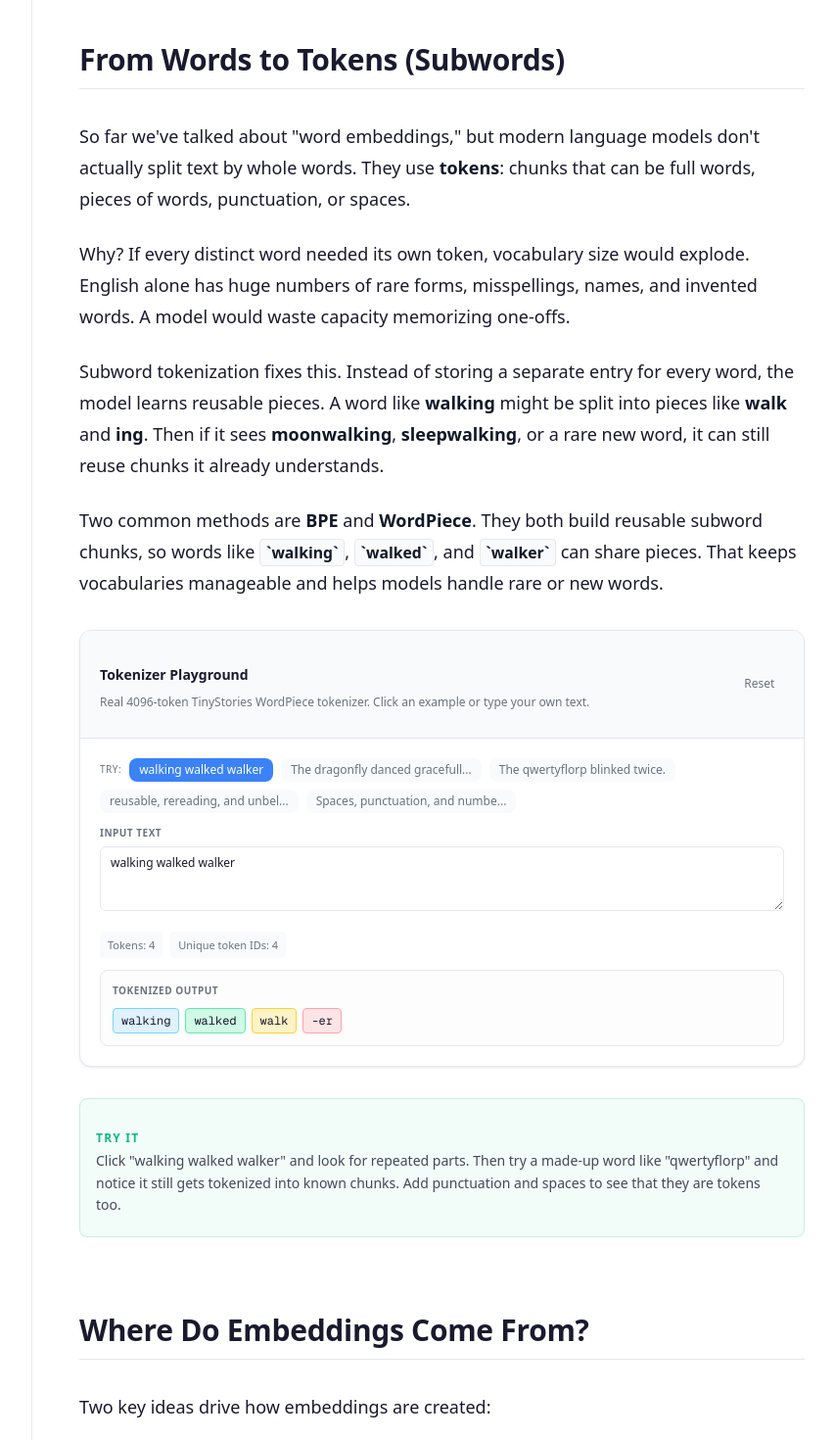
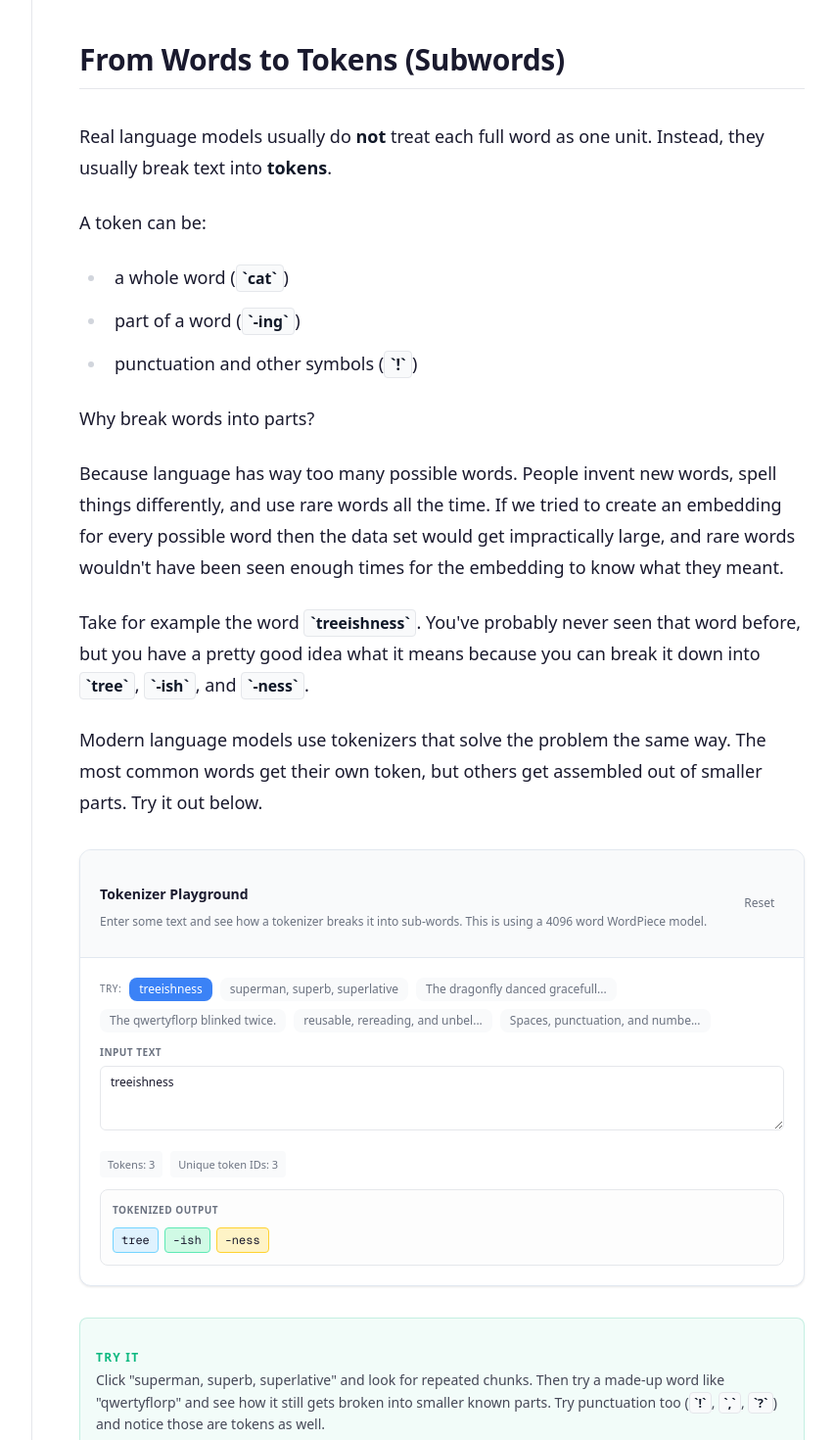
Before and after one commit to robennals/ai-explained, a Next.js app: page /04-embeddings in a window 1280 px wide. Shown: the part 10060-11530 px from the top of the page at 98% size, without its empty margins (223-1076 px from the left). Built offline with nearby package versions, Linux system fonts and the light colour scheme.

Commit message:
Refined the text for the tokenizer section

```diff
--- a/src/app/(tutorial)/04-embeddings/content.mdx
+++ b/src/app/(tutorial)/04-embeddings/content.mdx
@@ -110,38 +110,53 @@ This is why unlabeled dimensions are so powerful. Even though no dimension is la
 In a well-trained embedding, directions carry meaning. The direction from small to large, from young to old, from simple to complex — these all exist as paths through the space. This structure emerges from training on text, with no human labeling.
 </KeyInsight>
 
+
 ## From Words to Tokens (Subwords)
 
-So far we've talked about "word embeddings," but modern language models don't actually split text by whole words. They use **tokens**: chunks that can be full words, pieces of words, punctuation, or spaces.
+Real language models usually do **not** treat each full word as one unit.
+Instead, they usually break text into **tokens**.
 
-Why? If every distinct word needed its own token, vocabulary size would explode. English alone has huge numbers of rare forms, misspellings, names, and invented words. A model would waste capacity memorizing one-offs.
+A token can be:
+- a whole word (`cat`)
+- part of a word (`-ing`)
+- punctuation and other symbols (`!`)
 
-Subword tokenization fixes this. Instead of storing a separate entry for every word, the model learns reusable pieces. A word like **walking** might be split into pieces like **walk** and **ing**. Then if it sees **moonwalking**, **sleepwalking**, or a rare new word, it can still reuse chunks it already understands.
+Why break words into parts?
 
-Two common methods are **BPE** and **WordPiece**. They both build reusable subword chunks, so words like `walking`, `walked`, and `walker` can share pieces. That keeps vocabularies manageable and helps models handle rare or new words.
+Because language has way too many possible words.
+People invent new words, spell things differently, and use rare words all the time. If we tried to create an embedding for every possible word then the data set would get impractically large, and rare words wouldn't have been seen enough times for the embedding to know what they meant.
+
+Take for example the word `treeishness`. You've probably never seen that word before, but you have a pretty good idea what it means because you can break it down into `tree`, `-ish`, and `-ness`.
+
+Modern language models use tokenizers that solve the problem the same way. The most common words get their own token, but others get assembled out of smaller parts. Try it out below.
 
 <TokenizationPlaygroundWidget />
 
 <TryIt>
-Click "walking walked walker" and look for repeated parts. Then try a made-up word like "qwertyflorp" and notice it still gets tokenized into known chunks. Add punctuation and spaces to see that they are tokens too.
+Click "superman, superb, superlative" and look for repeated chunks.
+Then try a made-up word like "qwertyflorp" and see how it still gets broken into smaller known parts.
+Try punctuation too (`!`, `,`, `?`) and notice those are tokens as well.
 </TryIt>
+
 
 
 ## Where Do Embeddings Come From?
 
-Two key ideas drive how embeddings are created:
+Embeddings are typically generated in one of two ways:
 
 **Learned from context.** Systems like Word2Vec and GloVe are trained on the principle that "a word is known by the company it keeps." Words that appear near the same other words get similar vectors. "Dog" and "cat" both appear near "pet", "fur", "veterinarian" — so they end up close together in the embedding.
 
-**Learned for a task.** Inside a neural network, an embedding layer is simply a lookup table — a big grid of numbers with one row per word and one column per dimension. To get the embedding for a word, you look up its row. The matrix starts random and is shaped by backpropagation, just like any other set of weights. The network learns whatever representation helps it perform its task.
+**Learned for a task.** Inside a neural network, the embedding is simply the first layer. This layer has a large number of inputs corresponding to all possible input tokens, and a smaller number of outputs, corresponding to the dimensions of the embedding. The embedding layer naturally learns the embedding that performs best at whatever the network is trying to do.
 
-Modern language models use much higher dimensions than our 50-dimensional GloVe example: GPT-2 uses 768 dimensions, GPT-3 uses 12,288 dimensions. And they embed not individual words but *tokens* — subword pieces that let the model handle any text, including words it has never seen before.
+Modern language models use much higher dimensions than our 50-dimensional GloVe example: GPT-2 uses 768 dimensions, GPT-3 uses 12,288 dimensions.
 
 <EmbeddingLayerDiagramWidget />
 
 <TryIt>
 Click different words and watch the highlighted row change. Toggle between "Before training" (random numbers) and "After training" (structured vectors from a real embedding). Before training, the vectors are meaningless noise. After training, similar words have similar patterns. The network learned this structure by adjusting the numbers to be useful for its task.
 </TryIt>
+
+
 
 
 ## Beyond Words
--- a/src/components/widgets/embeddings/TokenizationPlayground.tsx
+++ b/src/components/widgets/embeddings/TokenizationPlayground.tsx
@@ -5,7 +5,8 @@ import { WidgetContainer } from "../shared/WidgetContainer";
 import { loadTinyStoriesTokenizer, type EncodedPiece } from "./bpeTokenizer";
 
 const EXAMPLES = [
-  "walking walked walker",
+  "treeishness",
+  "superman, superb, superlative",
   "The dragonfly danced gracefully.",
   "The qwertyflorp blinked twice.",
   "reusable, rereading, and unbelievable",
@@ -99,7 +100,7 @@ export function TokenizationPlayground() {
   return (
     <WidgetContainer
       title="Tokenizer Playground"
-      description="Real 4096-token TinyStories WordPiece tokenizer. Click an example or type your own text."
+      description="Enter some text and see how a tokenizer breaks it into sub-words. This is using a 4096 word WordPiece model."
       onReset={resetState}
     >
       <div className="mb-3 flex flex-wrap gap-2">
```
